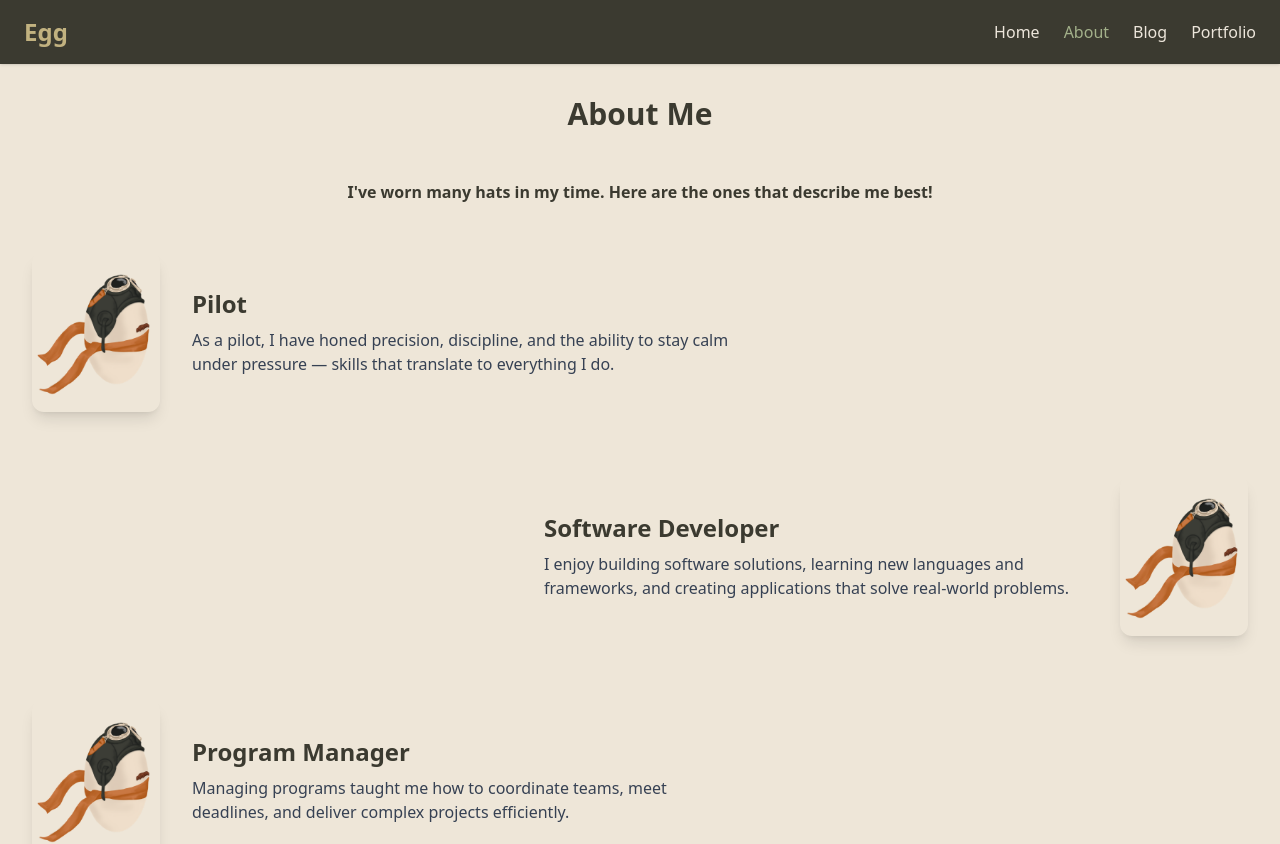
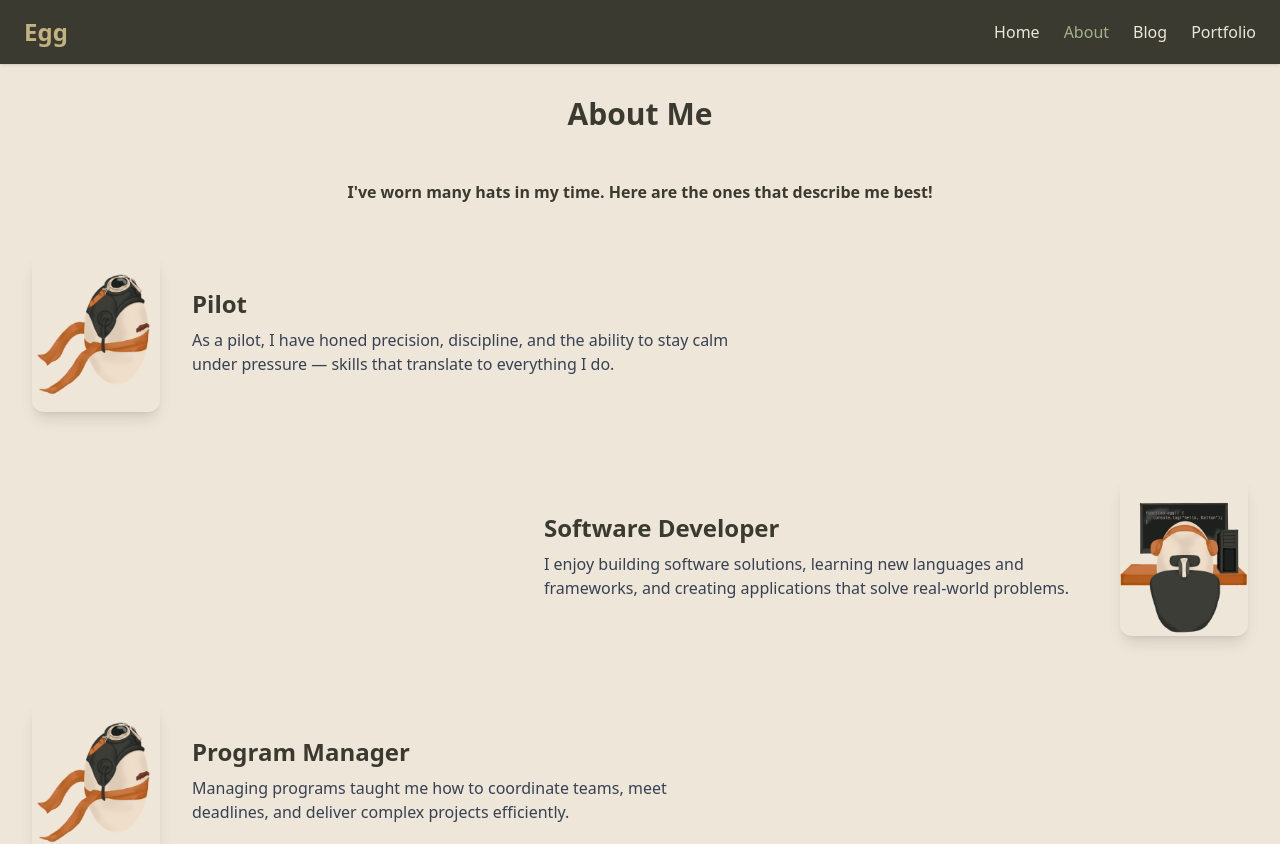
Before and after one commit to DaltonBytes/updated-portfolio, a React (Vite) app: page /about in a window 1280 px wide. Shown: the top 844 px of the page. Built offline with nearby package versions, Linux system fonts and the light colour scheme.

Commit message:
Added some assets
Still need more of the assets to finish. Also, need to add paragraphs
explaining each of my roles.

```diff
--- a/src/pages/About.jsx
+++ b/src/pages/About.jsx
@@ -2,6 +2,8 @@ import { useEffect, useState } from "react";
 import { useLocation } from "react-router-dom";
 import PageTitle from "../components/PageTitle";
 import PilotEgg from "../assets/pilot_egg.png";
+import CodingEgg from "../assets/coder_egg.png";
+import CyclingEgg from "../assets/cyclist_egg.png";
 
 const aboutSections = [
   {
@@ -16,7 +18,7 @@ const aboutSections = [
     label: "Software Developer",
     description:
       "I enjoy building software solutions, learning new languages and frameworks, and creating applications that solve real-world problems.",
-    image: PilotEgg,
+    image: CodingEgg,
   },
   {
     id: 3,
@@ -37,7 +39,7 @@ const aboutSections = [
     label: "Hobbyist",
     description:
       "From tinkering with electronics to learning new hobbies, I enjoy exploring things outside my professional life.",
-    image: PilotEgg,
+    image: CyclingEgg,
   },
   {
     id: 6,
--- a/src/pages/Home.jsx
+++ b/src/pages/Home.jsx
@@ -2,6 +2,8 @@ import { useNavigate } from "react-router-dom";
 import PageTitle from "../components/PageTitle";
 import pilotEgg from "../assets/pilot_egg.png";
 import pilotCracked from "../assets/react.svg";
+import cycleEgg from "../assets/cyclist_egg.png";
+import coderEgg from "../assets/coder_egg.png";
 
 const eggs = [
   {
@@ -13,8 +15,8 @@ const eggs = [
   {
     id: 2,
     label: "Software Developer",
-    image: "../assets/pilot_egg.png",
-    crackedImage: "../assets/react.svg",
+    image: coderEgg,
+    crackedImage: pilotCracked,
   },
   {
     id: 3,
@@ -31,8 +33,8 @@ const eggs = [
   {
     id: 5,
     label: "Hobbyist",
-    image: "../assets/pilot_egg.png",
-    crackedImage: "../assets/react.svg",
+    image: cycleEgg,
+    crackedImage: pilotCracked,
   },
   {
     id: 6,
```
Also changed, not shown: src/assets/coder_egg.png (added), src/assets/cyclist_egg.png (added).
